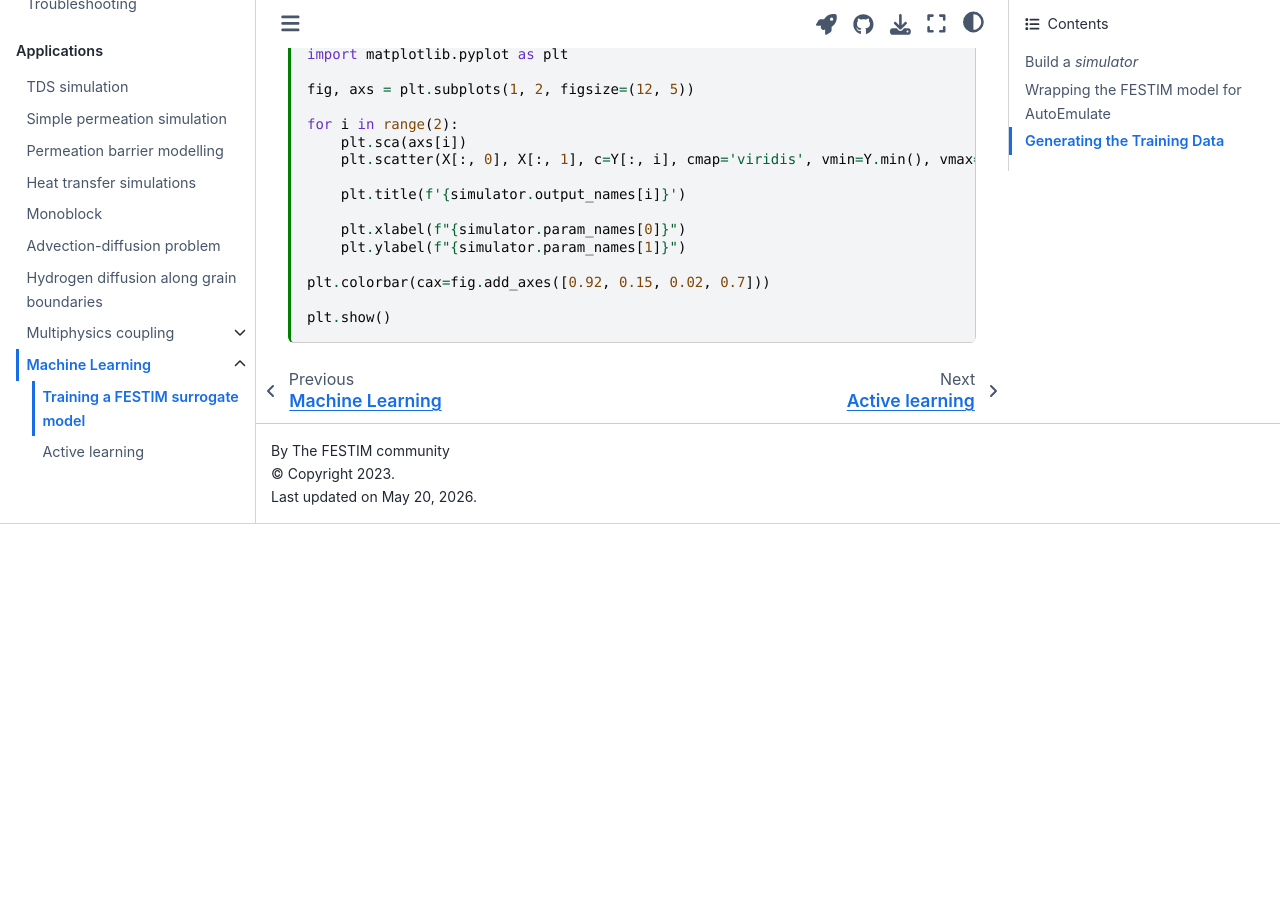
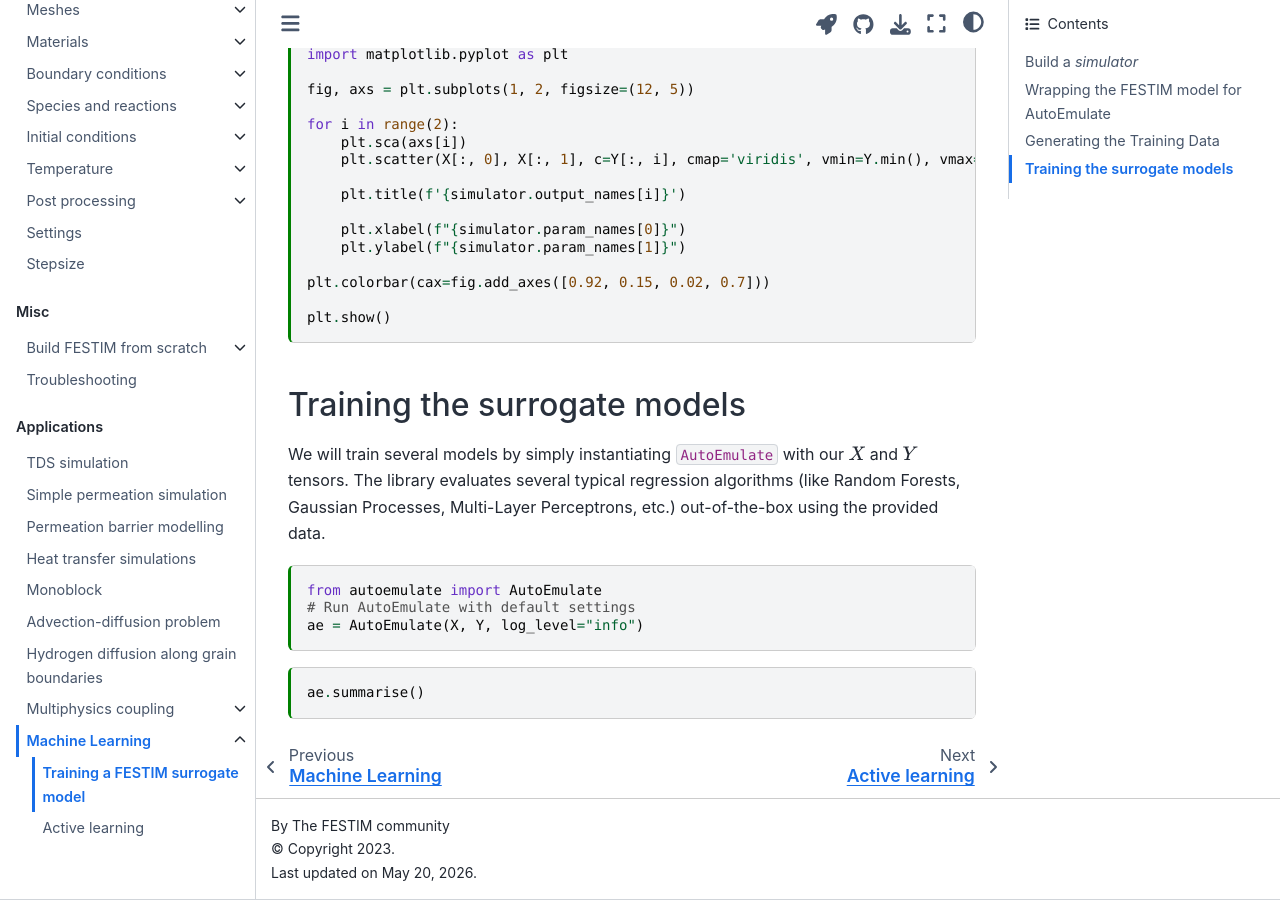
Before and after one commit to festim-dev/FESTIM-workshop, a Jupyter Book: the page built from book/content/applications/surrogate.md, in a window 1280 px wide and 900 px high, scrolled down 4380 px. Built offline with Jupyter Book 1.0.4 settings and Sphinx 7.4.7 and the Sphinx Book theme 1.1.4, drawn with Linux system fonts in a browser that asks for light colours; pages that are not in the unit, such as notebooks, are missing from menus; before the commit the page ends 4904 px from its top, so only the background shows below that.

Commit message:
adding training

````diff
--- a/book/content/applications/surrogate.md
+++ b/book/content/applications/surrogate.md
@@ -222,7 +222,7 @@ plt.colorbar(cax=fig.add_axes([0.92, 0.15, 0.02, 0.7]))
 plt.show()
 ```
 
-<!-- ## Training the surrogate models
+## Training the surrogate models
 
 We will train several models by simply instantiating `AutoEmulate` with our $X$ and $Y$ tensors. The library evaluates several typical regression algorithms (like Random Forests, Gaussian Processes, Multi-Layer Perceptrons, etc.) out-of-the-box using the provided data.
 
@@ -238,7 +238,7 @@ ae = AutoEmulate(X, Y, log_level="info")
 ae.summarise()
 ```
 
-Here we decide to select the `GaussianProcessRBF` model:
+<!-- Here we decide to select the `GaussianProcessRBF` model:
 
 ```{code-cell} ipython3
 # pick GaussianProcessRBF
````
